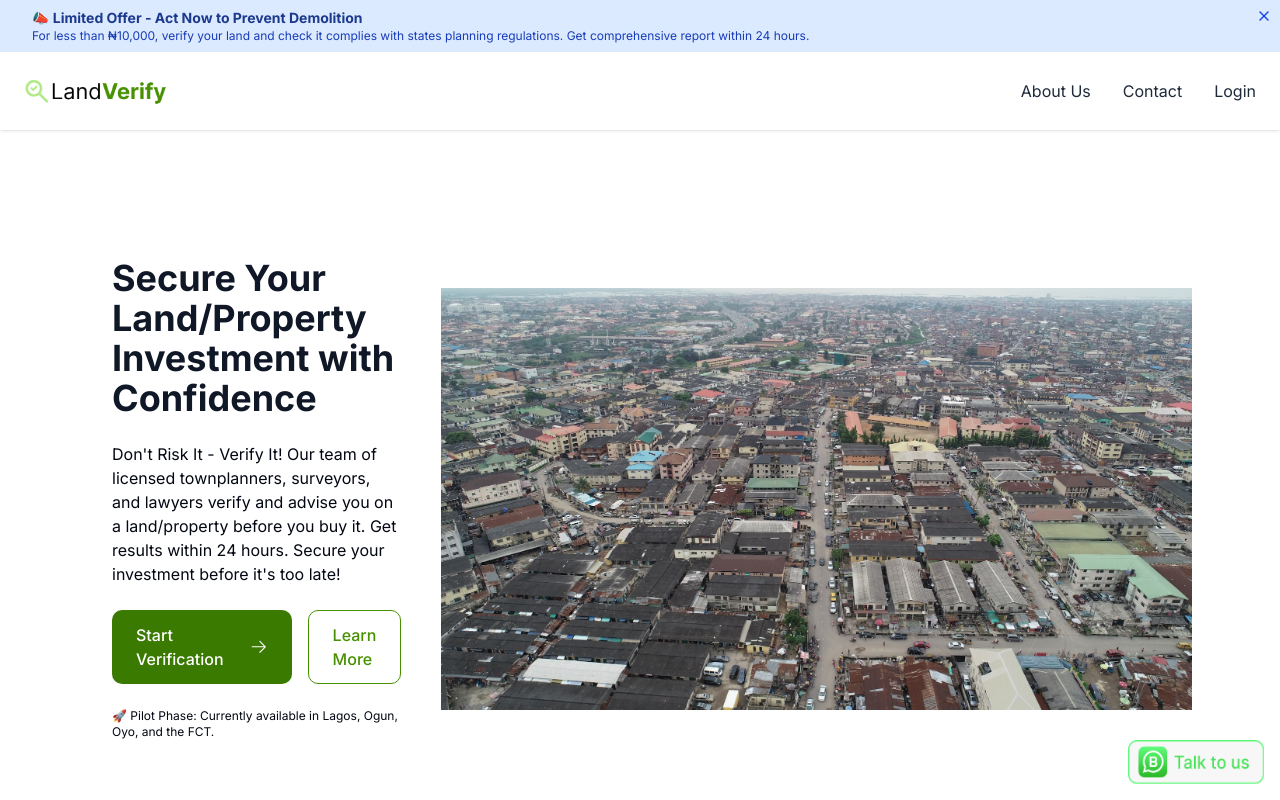
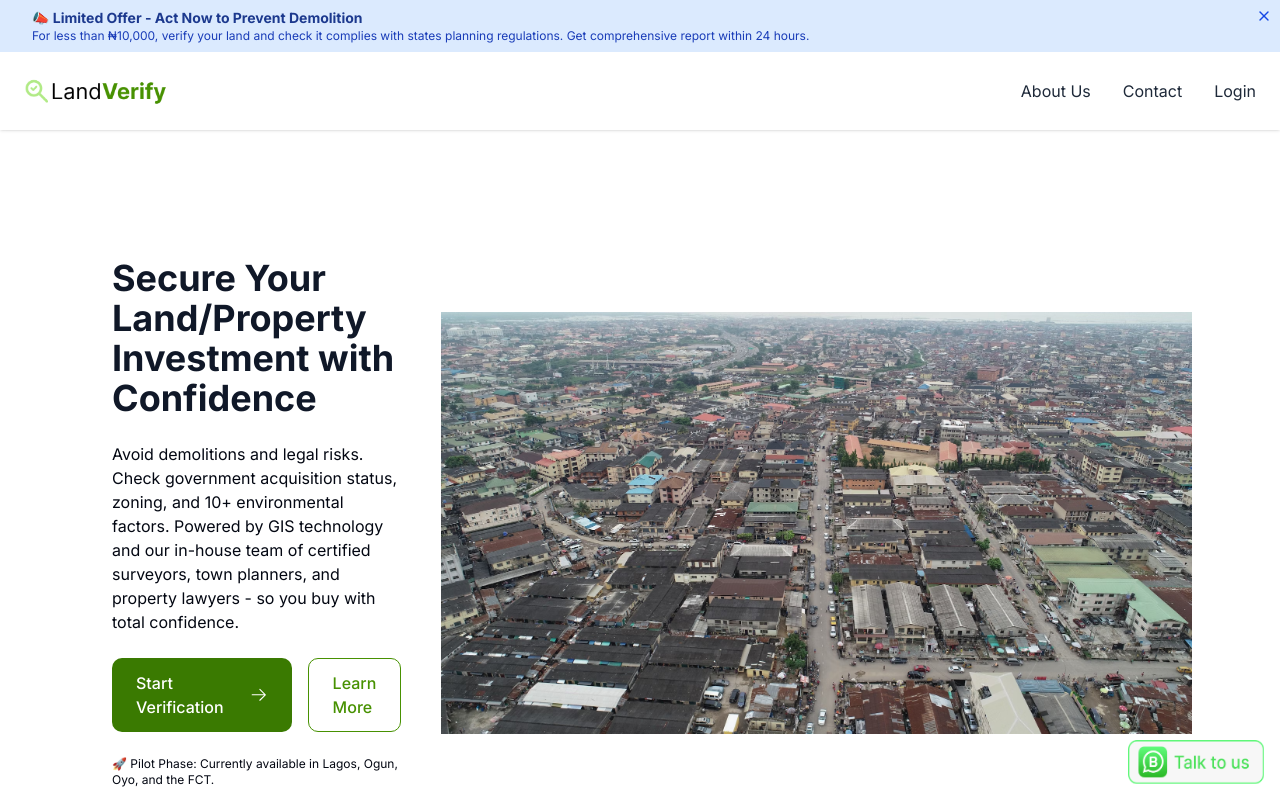
Before and after one commit to agbajekehinde/land-verify, a Next.js app: page / in a window 1280 px wide. Shown: the top 800 px of the page. Built offline with nearby package versions, Linux system fonts and the light colour scheme; a web font is replaced by a local one.

Commit message:
Update hero component text for clarity and emphasis on property verification

```diff
--- a/app/components/hero/hero.tsx
+++ b/app/components/hero/hero.tsx
@@ -15,7 +15,7 @@ export default function Hero() {
             <strong>Secure Your Land/Property Investment with Confidence</strong>
           </h1>
           <p>
-            Don&apos;t Risk It - Verify It! Our team of licensed townplanners, surveyors, and lawyers verify and advise you on a land/property before you buy it. Get results within 24 hours. Secure your investment before it&apos;s too late!
+            Avoid demolitions and legal risks. Check government acquisition status, zoning, and 10+ environmental factors. Powered by GIS technology and our in-house team of certified surveyors, town planners, and property lawyers - so you buy with total confidence.
           </p>
           <div className="flex flex-col gap-4 md:flex-row w-full">
             <Link
```
